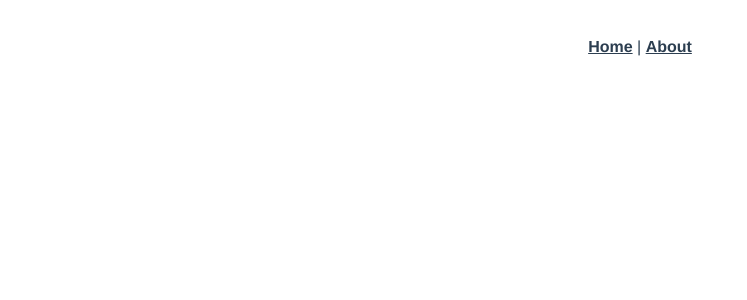
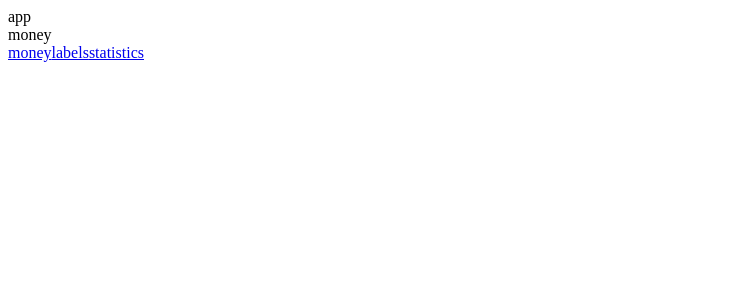
Before and after one commit to backlash-go/mormoney, a Vue app: page /#/money in a window 1280 px wide. Shown: the top 300 px of the page, without its empty margins (0-747 px from the left). Built offline with nearby package versions, Linux system fonts and the light colour scheme.

Commit message:
add router nav

```diff
--- a/src/App.vue
+++ b/src/App.vue
@@ -1,14 +1,18 @@
 <template>
-  <div id="app">
-    <div id="nav">
-      <router-link to="/">Home</router-link> |
-      <router-link to="/about">About</router-link>
-    </div>
+  <div>app
+
     <router-view/>
+
+
   </div>
+
+
 </template>
 
 <style lang="scss">
+//@import "~@/assets/styles/test.scss";
+
+
 #app {
   font-family: Avenir, Helvetica, Arial, sans-serif;
   -webkit-font-smoothing: antialiased;
--- /dev/null
+++ b/src/components/Nav.vue
@@ -0,0 +1,19 @@
+<template>
+  <div>
+    <router-link to="/money">money</router-link>
+
+    <router-link to="/labels">labels</router-link>
+
+    <router-link to="/statistics">statistics</router-link>
+  </div>
+</template>
+
+<script lang="ts">
+export default {
+  name: 'Nav'
+};
+</script>
+
+<style lang="scss" scoped>
+
+</style>
--- a/src/main.ts
+++ b/src/main.ts
@@ -3,8 +3,11 @@
 import './registerServiceWorker'
 import router from './router'
 import store from './store'
+import Nav from '@/components/Nav.vue';
 
 Vue.config.productionTip = false
+
+Vue.component('Nav',Nav)
 
 new Vue({
   router,
--- a/src/router/index.ts
+++ b/src/router/index.ts
@@ -1,27 +1,51 @@
-import Vue from 'vue'
-import VueRouter, { RouteConfig } from 'vue-router'
-import Home from '../views/Home.vue'
+import Vue from 'vue';
+import VueRouter from 'vue-router';
+import Money from '@/views/Money.vue';
+import Labels from '@/views/Labels.vue';
+import Statistics from '@/views/Statistics.vue';
+import NotFound from '@/views/NotFound.vue';
 
-Vue.use(VueRouter)
+Vue.use(VueRouter);
 
-const routes: Array<RouteConfig> = [
+const routes = [
   {
     path: '/',
-    name: 'Home',
-    component: Home
+    redirect: '/money'
   },
   {
-    path: '/about',
-    name: 'About',
-    // route level code-splitting
-    // this generates a separate chunk (about.[hash].js) for this route
-    // which is lazy-loaded when the route is visited.
-    component: () => import(/* webpackChunkName: "about" */ '../views/About.vue')
+    path: '/money',
+    component: Money
+  },
+  {
+    path: '/labels',
+    component: Labels
+  },
+  {
+    path: '/statistics',
+    component: Statistics
+  },
+  {
+    path: '*',
+    component: NotFound
   }
-]
+
+  // {
+  //   path: '/',
+  //   name: 'Home',
+  //   component: Home
+  // },
+  // {
+  //   path: '/about',
+  //   name: 'About',
+  //   // route level code-splitting
+  //   // this generates a separate chunk (about.[hash].js) for this route
+  //   // which is lazy-loaded when the route is visited.
+  //   component: () => import(/* webpackChunkName: "about" */ '../views/About.vue')
+  // }
+];
 
 const router = new VueRouter({
   routes
-})
+});
 
-export default router
+export default router;
--- /dev/null
+++ b/src/views/Labels.vue
@@ -0,0 +1,16 @@
+<template>
+<div>label
+
+  <Nav/>
+</div>
+</template>
+
+<script lang="ts">
+export default {
+  name: 'Labels',
+};
+</script>
+
+<style lang="scss" scoped>
+
+</style>
--- /dev/null
+++ b/src/views/Money.vue
@@ -0,0 +1,17 @@
+<template>
+<div>money
+
+  <Nav/>
+
+</div>
+</template>
+
+<script lang="ts">
+export default {
+  name: 'Money',
+};
+</script>
+
+<style lang="scss" scoped>
+
+</style>
--- /dev/null
+++ b/src/views/NotFound.vue
@@ -0,0 +1,13 @@
+<template>
+<div>404</div>
+</template>
+
+<script lang="ts">
+export default {
+  name: 'NotFound'
+};
+</script>
+
+<style lang="scss" scoped>
+
+</style>
--- /dev/null
+++ b/src/views/Statistics.vue
@@ -0,0 +1,17 @@
+<template>
+  <div>Statistics
+
+
+  <Nav/>
+  </div>
+</template>
+
+<script lang="ts">
+export default {
+  name: 'Statistics',
+};
+</script>
+
+<style lang="scss" scoped>
+
+</style>
```
